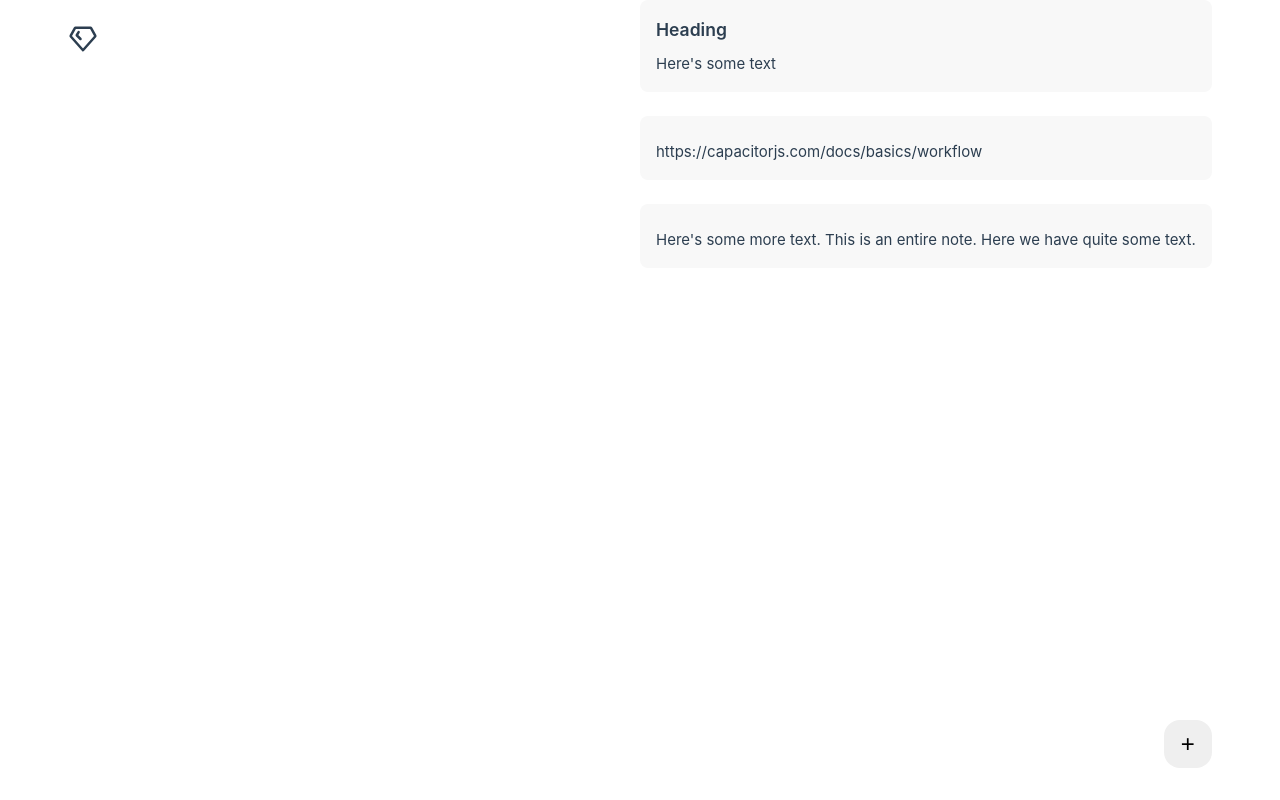
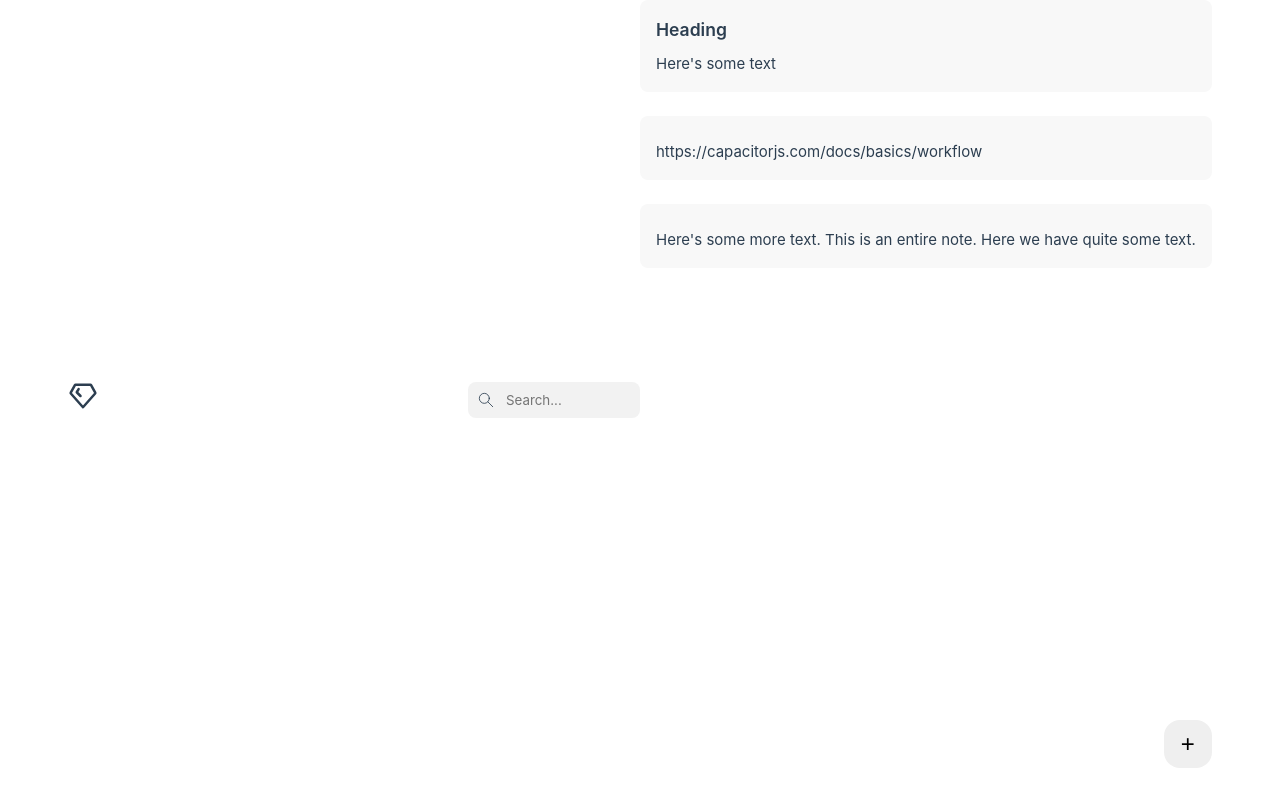
Before and after one commit to mwestenthanner/opal-notes, a Vue app: page / in a window 1280 px wide. Built offline with nearby package versions, Linux system fonts and the light colour scheme.

Commit message:
Added search field

```diff
--- a/src/assets/main.css
+++ b/src/assets/main.css
@@ -14,6 +14,11 @@ a,
   text-decoration: none;
   color: hsla(160, 100%, 37%, 1);
   transition: 0.4s;
+}
+
+input {
+  font-family: Inter, -apple-system, BlinkMacSystemFont, 'Segoe UI', Roboto, Oxygen, Ubuntu,
+    Cantarell, 'Fira Sans', 'Droid Sans', 'Helvetica Neue', sans-serif
 }
 
 @media (hover: hover) {
--- a/src/components/Header.vue
+++ b/src/components/Header.vue
@@ -3,24 +3,59 @@
 
 <template>
   <header>
-    <div class="wrapper">
+    <h1>
       <svg version="1.1" viewBox="0 0 24 24" xmlns="http://www.w3.org/2000/svg" xmlns:xlink="http://www.w3.org/1999/xlink"><title/><desc/><g fill="none" fill-rule="evenodd" id="Social-/-14---Social,-brilliant,-diamond,-gem,-jewel,-stone-icon" stroke="none" stroke-linecap="round" stroke-linejoin="round" stroke-width="1"><path d="M2.20520383,9.3267492 L5.53559458,3.30945143 C5.64127827,3.11850379 5.84231009,3 6.06055318,3 L17.9394468,3 C18.1576899,3 18.3587217,3.11850379 18.4644054,3.30945143 L21.7947962,9.3267492 C21.9178058,9.54900102 21.887527,9.82463075 21.7192031,10.0148787 L12,21 L12,21 L2.28079689,10.0148787 C2.11247297,9.82463075 2.08219423,9.54900102 2.20520383,9.3267492 Z" id="Path" stroke-width="2"/><polyline id="Path" points="10.0015726 12 7 9 8.5 6.5" stroke-width="2"/></g></svg>
+    </h1>
+    <div class="search">
+      <span class="icon"><svg aria-labelledby="searchIconTitle" fill="none" role="img" stroke-linecap="square" stroke-linejoin="miter" stroke-width="1" viewBox="0 0 24 24" xmlns="http://www.w3.org/2000/svg"><title id="searchIconTitle"/><path d="M14.4121122,14.4121122 L20,20"/><circle cx="10" cy="10" r="6"/></svg></span>
+      <input type="search" id="site-search" name="q" placeholder="Search..." />
     </div>
   </header>
 </template>
 
 <style scoped>
 header {
-  margin: 1.5rem 0;
+  margin: 1rem 0;
+  display: flex;
+  justify-content: space-between;
+  align-items: center;
 }
 
-header svg {
+h1 svg {
   width: 30px;
   height: 30px;
   display: inline;
 }
 
-header svg > * {
+h1 svg > * {
   stroke: var(--color-text);
 }
+
+.search {
+  background-color: var(--color-background-mute);
+  padding: 0.5rem;
+  display: flex;
+  gap: 0.5rem;
+  border-radius: 0.5rem;;
+}
+
+.search .icon {
+  display: flex;
+}
+
+.search svg {
+  width: 20px;
+  height: 20px;
+}
+
+.search svg {
+  stroke: var(--color-text);
+}
+
+.search input {
+  border: none;
+  background-color: transparent;
+  width: 8rem;
+  color: var(--color-text);
+}
 </style>
```
